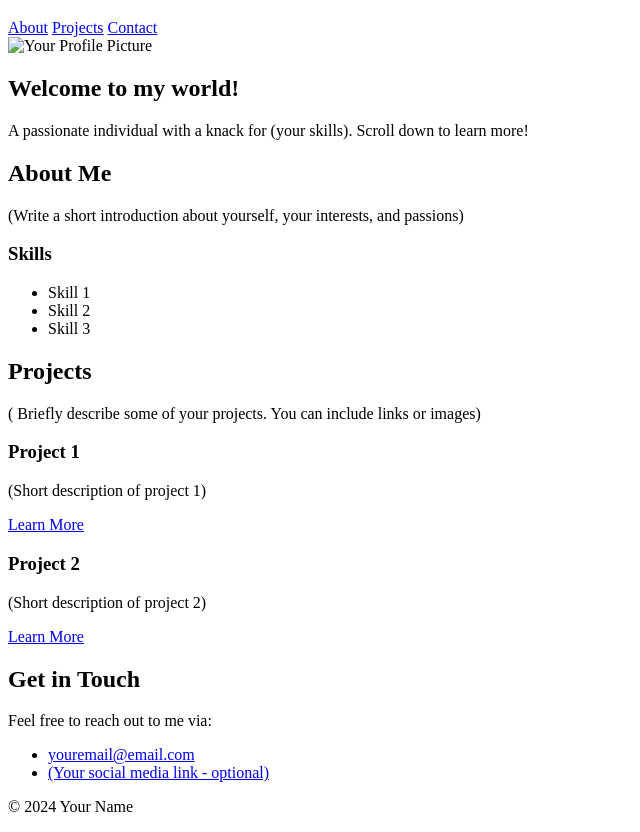
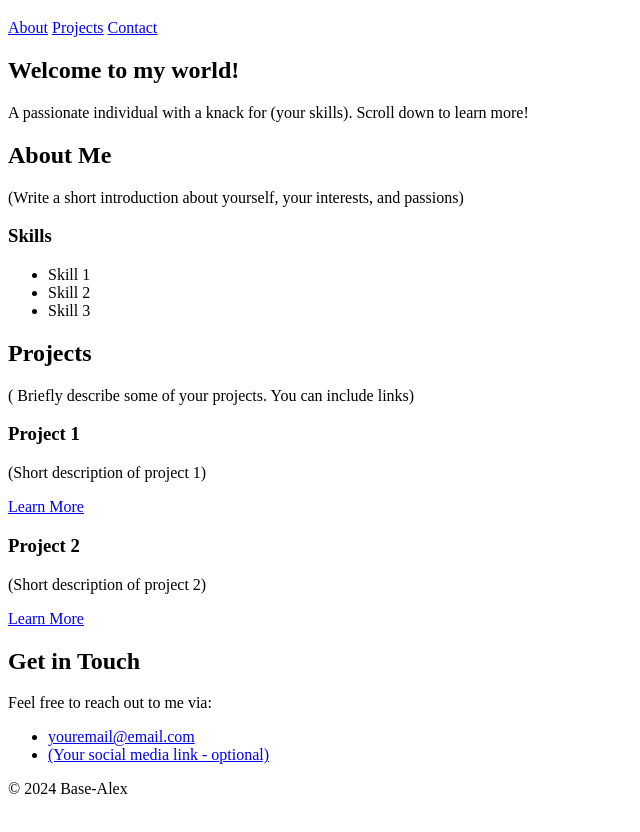
Before and after one commit to base-alex/bot, a plain HTML site: page index.html in a window 1280 px wide. Shown: the part 61-893 px from the top of the page, without its empty margins (0-640 px from the left). Drawn offline with nearby package versions, Linux system fonts and the light colour scheme.

Commit message:
Update index.html

```diff
--- a/index.html
+++ b/index.html
@@ -4,7 +4,9 @@
   <meta charset="UTF-8">
   <meta name="viewport" content="width=device-width, initial-scale=1.0">
   <title>Your Name | Personal Website</title>
-  <link rel="stylesheet" href="style.css">  </head>
+  <link rel="stylesheet" href="style.css">
+  <script src="https://cdnjs.cloudflare.com/ajax/libs/animejs/3.2.3/anime.min.js"></script>
+</head>
 <body>
 
   <header class="header">
@@ -19,7 +21,6 @@
   <main>
 
     <section class="hero" id="hero">
-      <img src="yourimage.jpg" alt="Your Profile Picture">
       <h2>Welcome to my world!</h2>
       <p>A passionate individual with a knack for (your skills). Scroll down to learn more!</p>
     </section>
@@ -39,7 +40,7 @@
 
     <section class="projects" id="projects">
       <h2>Projects</h2>
-      <p> ( Briefly describe some of your projects. You can include links or images) </p>
+      <p> ( Briefly describe some of your projects. You can include links) </p>
       <div class="project-card">
         <h3>Project 1</h3>
         <p> (Short description of project 1) </p>
@@ -62,7 +63,7 @@
   </main>
 
   <footer class="footer">
-    <p>&copy; 2024 Your Name</p>
+    <p>&copy; 2024 Base-Alex</p>
   </footer>
 
 </body>
```
